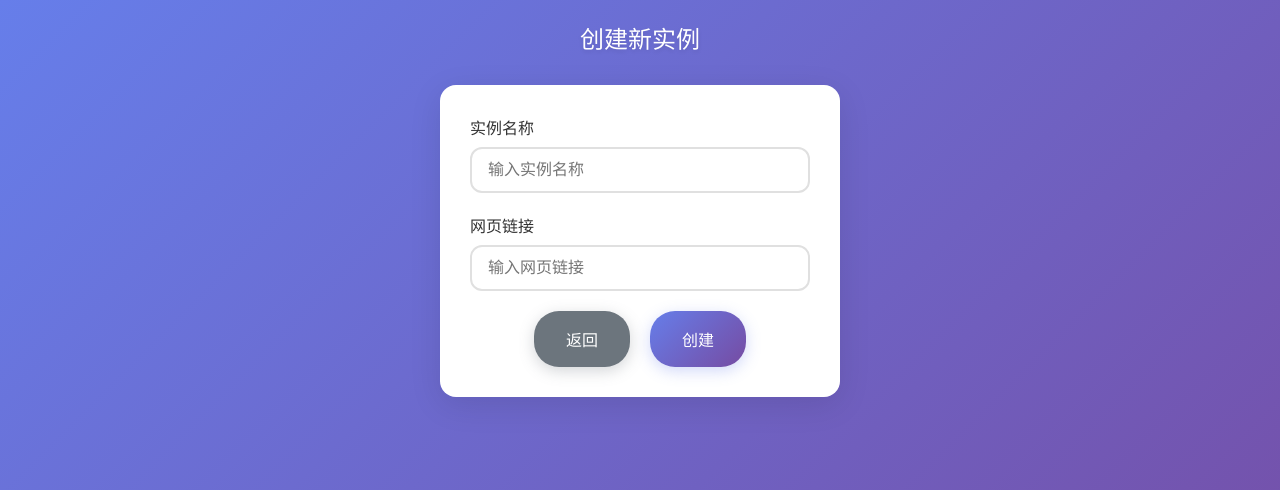
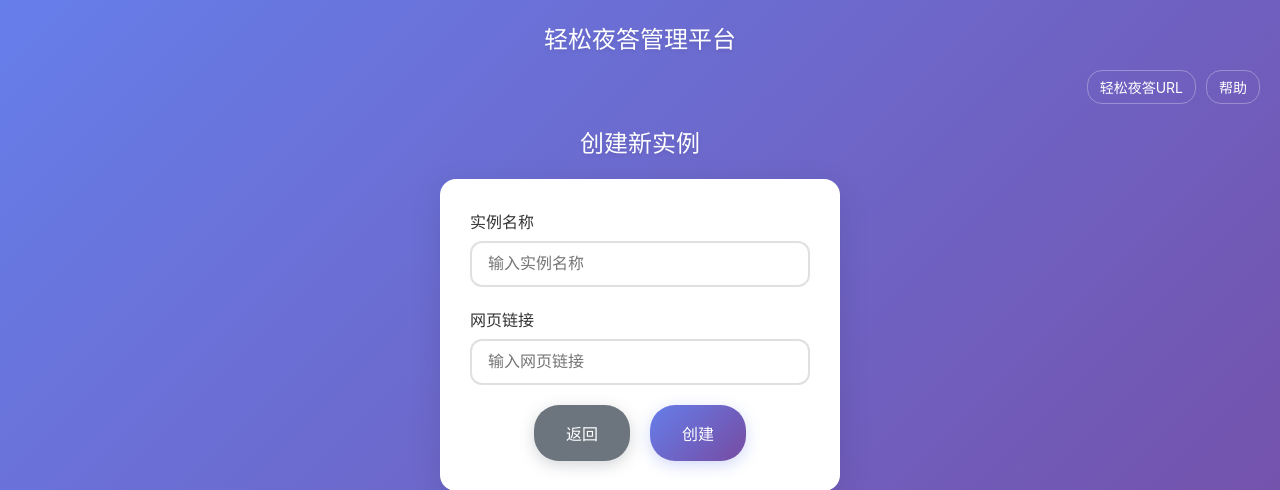
Before and after one commit to Ntzy123/auto_easycheck_webserver, a Flask app: page /create in a window 1280 px wide. Shown: the top 490 px of the page. Run offline with Flask 3, Linux system fonts and the light colour scheme.

Commit message:
标题修正，添加了使用帮助

```diff
--- a/templates/base.html
+++ b/templates/base.html
@@ -3,7 +3,7 @@
 <head>
     <meta charset="UTF-8">
     <meta name="viewport" content="width=device-width, initial-scale=1.0, maximum-scale=1.0, user-scalable=no">
-    <title>{% block title %}实例管理{% endblock %}</title>
+    <title>{% block title %}轻松夜答管理平台{% endblock %}</title>
     <style>
         * {
             margin: 0;
@@ -26,13 +26,60 @@
         .header {
             text-align: center;
             color: white;
-            margin-bottom: 30px;
+            margin-bottom: 20px;
         }
 
         .header h1 {
             font-size: 24px;
             font-weight: 300;
             text-shadow: 0 2px 4px rgba(0,0,0,0.1);
+            margin-bottom: 15px;
+        }
+
+        .top-buttons {
+            display: flex;
+            gap: 10px;
+            justify-content: flex-end;
+            flex-wrap: wrap;
+        }
+
+        .top-btn {
+            color: white;
+            background: none;
+            border: 1px solid rgba(255,255,255,0.3);
+            padding: 6px 12px;
+            border-radius: 15px;
+            font-size: 14px;
+            cursor: pointer;
+            text-decoration: none;
+            transition: all 0.3s ease;
+        }
+
+        .top-btn:hover {
+            background: rgba(255,255,255,0.1);
+            border-color: rgba(255,255,255,0.5);
+        }
+
+        .help-content {
+            background: rgba(255,255,255,0.95);
+            border-radius: 12px;
+            padding: 20px;
+            color: #333;
+            font-size: 14px;
+            line-height: 1.6;
+            display: none;
+            max-width: 320px;
+            box-shadow: 0 8px 32px rgba(0,0,0,0.15);
+            position: fixed;
+            top: 50%;
+            left: 50%;
+            transform: translate(-50%, -50%);
+            z-index: 1000;
+            border: 1px solid rgba(0,0,0,0.1);
+        }
+
+        .help-content.show {
+            display: block;
         }
 
         .grid {
@@ -192,6 +239,21 @@
 </head>
 <body>
     <div class="container">
+        <div class="header">
+            <h1>轻松夜答管理平台</h1>
+            <div class="top-buttons">
+                <a href="https://rm.vankeservice.com/api/easycheck/web/index?wkwebview=true&rurl=/nightAnswer"
+                   target="_blank" class="top-btn">轻松夜答URL</a>
+                <button class="top-btn" onclick="toggleHelp()">帮助</button>
+            </div>
+        </div>
+        <div class="help-content" id="helpContent">
+            <h3 style="text-align: center; margin-bottom: 15px; color: #333;">使用指南</h3>
+            <p style="margin-bottom: 12px;"><strong>第一步：</strong>点击右上角↗的<strong style="color: #667eea;">[轻松夜答URL]</strong>按钮</p>
+            <p style="margin-bottom: 12px;"><strong>第二步：</strong>登录成功进入夜答网页后，复制浏览器地址栏中的完整网址URL</p>
+            <p style="margin-bottom: 12px;"><strong>第三步：</strong>返回到此界面，点击页面底部的<strong style="color: #667eea;">[创建新实例]</strong>按钮</p>
+            <p style="margin-bottom: 0;"><strong>第四步：</strong>输入实例名称（备注）和刚刚复制的URL，点击确定即可完成创建</p>
+        </div>
         {% block content %}{% endblock %}
     </div>
 
@@ -206,12 +268,18 @@
                         window.location.reload();
                     });
             }
-        }, 5000);
+        }, 60000);
 
         // 确认停止实例
         function confirmStop(instanceName) {
             return confirm(`确定要停止实例 "${instanceName}" 吗？`);
         }
+
+        // 切换帮助内容显示
+        function toggleHelp() {
+            const helpContent = document.getElementById('helpContent');
+            helpContent.classList.toggle('show');
+        }
     </script>
 </body>
 </html>
--- a/templates/create.html
+++ b/templates/create.html
@@ -1,6 +1,6 @@
 {% extends "base.html" %}
 
-{% block title %}创建实例 - 实例管理{% endblock %}
+{% block title %}创建实例 - 轻松夜答管理平台{% endblock %}
 
 {% block content %}
 <div class="header">
--- a/templates/index.html
+++ b/templates/index.html
@@ -1,10 +1,6 @@
 {% extends "base.html" %}
 
 {% block content %}
-<div class="header">
-    <h1>实例管理</h1>
-</div>
-
 {% if instances %}
     <div class="grid">
         {% for instance_id, instance in instances.items() %}
```
